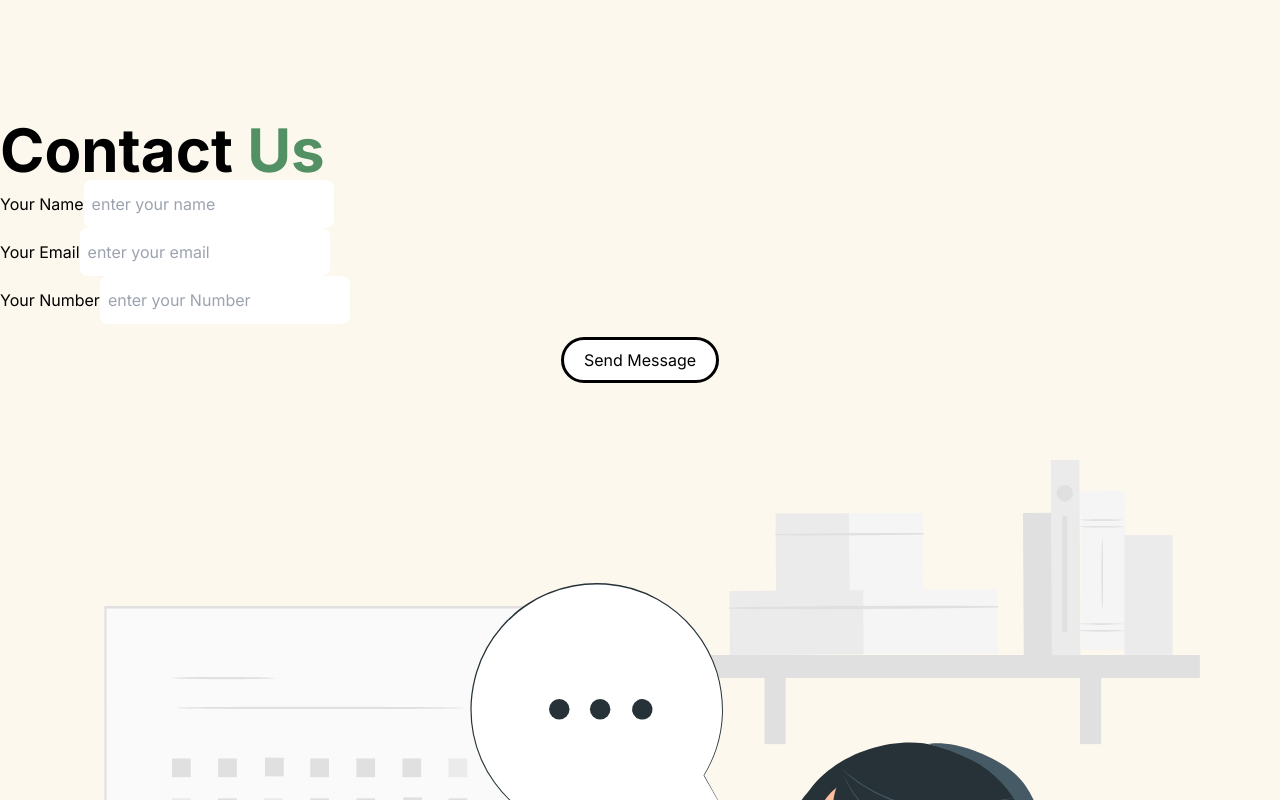
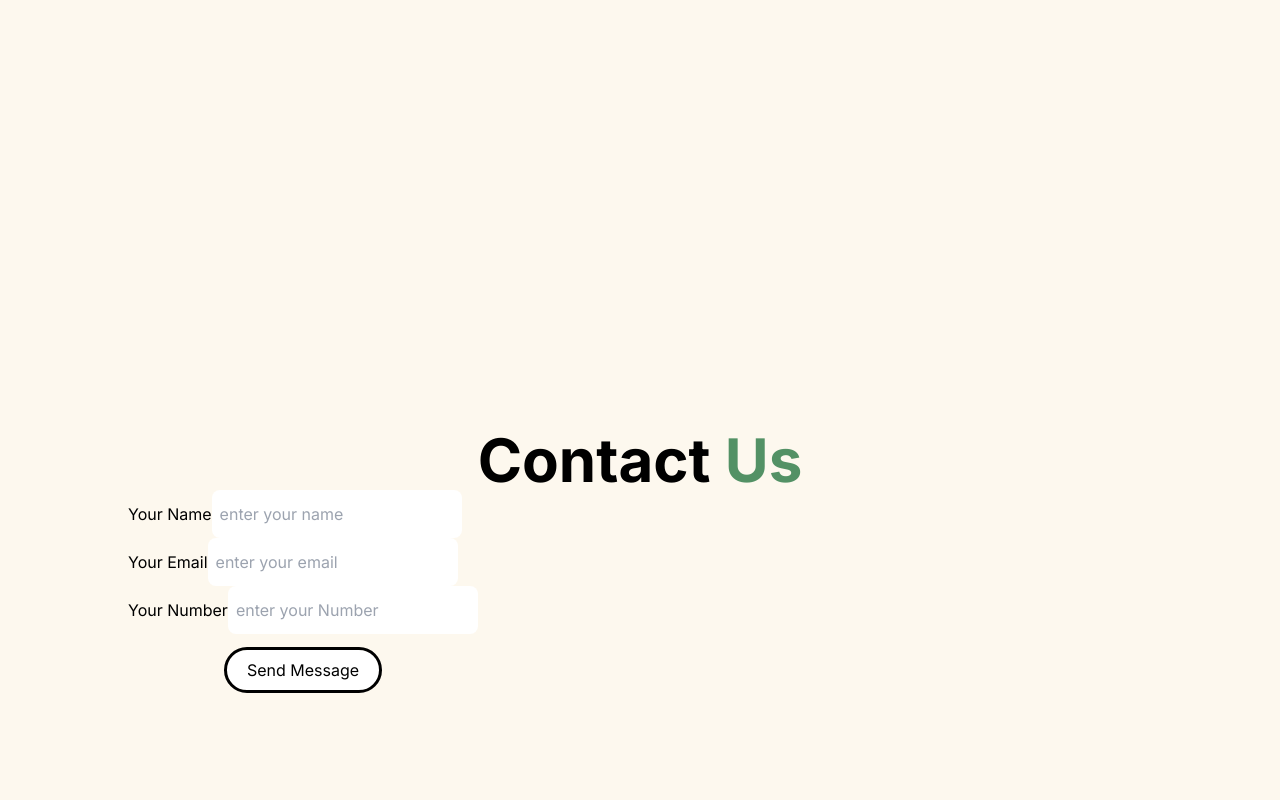
Before and after one commit to Ridwan-09/e-Study, a React (Vite) app: page / in a window 1280 px wide. Shown: the part 3140-3940 px from the top of the page. Built offline with nearby package versions, Linux system fonts and the light colour scheme.

Commit message:
first commit

```diff
--- a/src/Components/Contact.jsx
+++ b/src/Components/Contact.jsx
@@ -5,10 +5,10 @@ import img from '../assets/contact.svg'
 
 const Contact = () => {
     return (
-        <div>
+        <div className='min-h-screen flex flex-col items-center justify-center md:mx-32 mx-5 mt-10'>
             <Heading title1='Contact' title2='Us'></Heading>
 
-            <div>
+            <div className='flex flex-col md:flex-row justify-between w-full'>
                 <form>
                     <div>
                         <label htmlFor="userName">Your Name</label>
```
